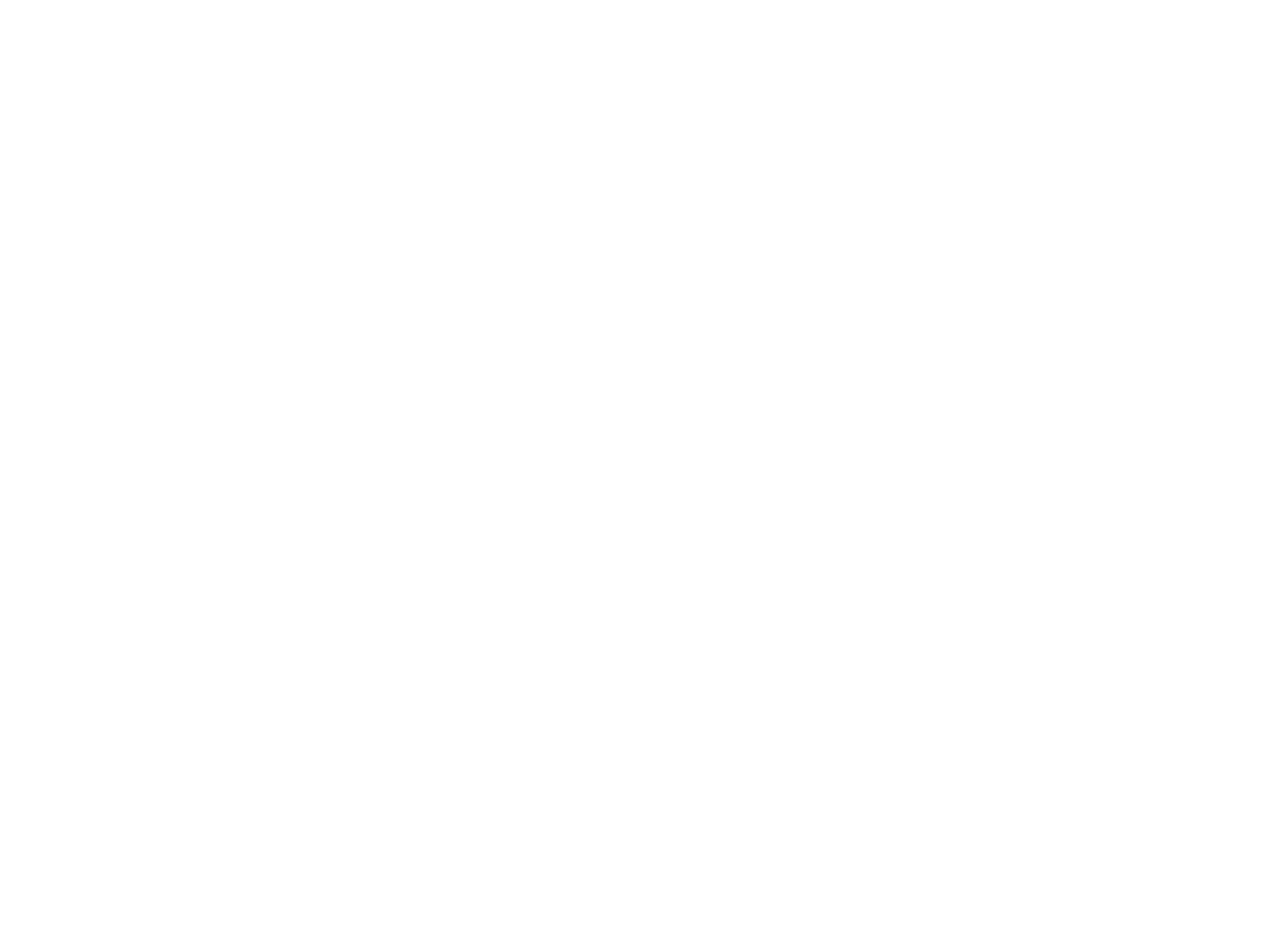
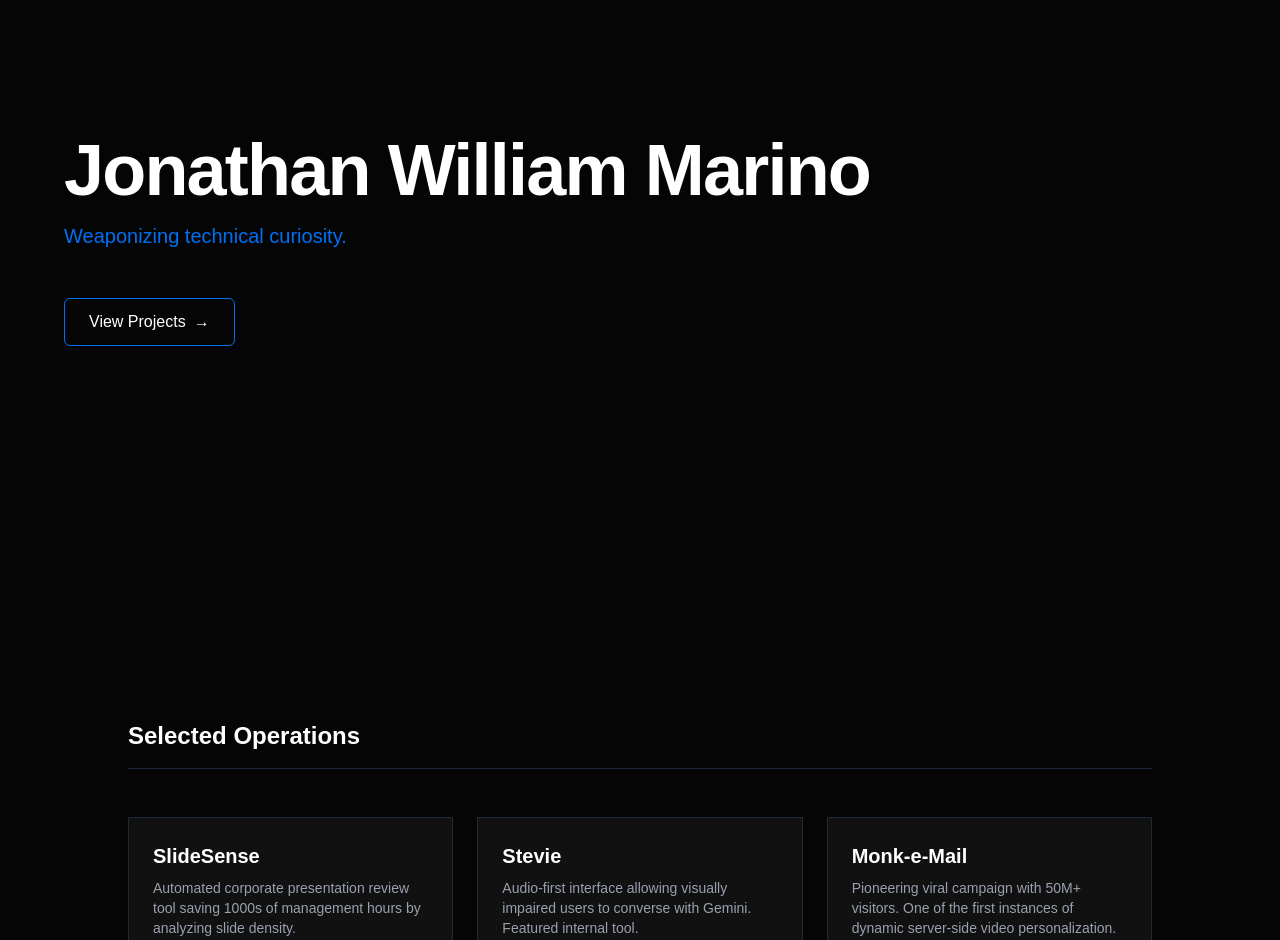
Before and after one commit to marinoonthelake-blip/my-portfolio, a Next.js app: page / in a window 1280 px wide. Shown: the part 160-1100 px from the top of the page. Before the commit the page ends 800 px from the top, so only its background shows below. Built offline with nearby package versions, Linux system fonts and the light colour scheme.

Commit message:
Final: Deploy full portfolio

```diff
--- a/src/app/page.tsx
+++ b/src/app/page.tsx
@@ -1,10 +1,82 @@
-// Force Vercel Rebuild
+import Hero from "../components/Hero";
+import ExperienceTimeline from "../components/Timeline";
+import ProjectGallery from "../components/ProjectGallery";
+
+// 1. Project Data (Narrator Output)
+const projectData = [
+  {
+    id: "slide-sense",
+    title: "SlideSense",
+    category: "Enterprise AI",
+    tech: ["Python", "Computer Vision", "NLP"],
+    image: "", // Placeholder
+    summary: "Automated corporate presentation review tool saving 1000s of management hours by analyzing slide density."
+  },
+  {
+    id: "stevie",
+    title: "Stevie",
+    category: "Accessibility (A11y)",
+    tech: ["Gemini API", "TTS", "React"],
+    image: "", // Placeholder
+    summary: "Audio-first interface allowing visually impaired users to converse with Gemini. Featured internal tool."
+  },
+  {
+    id: "monk-e-mail",
+    title: "Monk-e-Mail",
+    category: "Viral Web",
+    tech: ["Server-Side Rendering", "Legacy Flash"],
+    image: "", // Placeholder
+    summary: "Pioneering viral campaign with 50M+ visitors. One of the first instances of dynamic server-side video personalization."
+  }
+];
+
+// 2. Resume Data
+const careerData = [
+  {
+    role: "AI Engineer / Technical Program Manager",
+    company: "Google",
+    date: "2015 - Present",
+    desc: "Democratized Gemini AI for visually impaired users via 'Stevie' and led 3D Swirl ad adoption.",
+  },
+  {
+    role: "Motion Graphics Director",
+    company: "Boombox",
+    date: "2010 - 2015",
+    desc: "Managed commercial production pipelines and transitioned team from video to interactive code.",
+  },
+  {
+    role: "Creative Technologist",
+    company: "Oddcast",
+    date: "2006 - 2010",
+    desc: "Pioneered server-side rendering for viral campaigns like 'Monk-e-Mail' (50M+ visitors).",
+  }
+];
 
 export default function Home() {
   return (
-    <div style={{ padding: 50, background: 'blue', color: 'white' }}>
-      <h1>SYSTEM ONLINE</h1>
-      <p>The pipeline is connected.</p>
-    </div>
+    <main className="flex min-h-screen flex-col bg-[#050505]">
+      {/* Hero */}
+      <Hero
+        full_name="Jonathan William Marino"
+        tagline="Weaponizing technical curiosity."
+        cta_text="View Projects"
+      />
+
+      {/* Project Gallery */}
+      <section className="w-full max-w-6xl mx-auto px-[24px] md:px-[64px] py-20">
+         <h2 className="text-2xl font-sans font-bold text-white mb-12 border-b border-gray-800 pb-4">
+          Selected Operations
+        </h2>
+        <ProjectGallery projects={projectData} />
+      </section>
+
+      {/* Timeline */}
+      <section className="w-full max-w-4xl mx-auto px-[24px] md:px-[64px] pb-20">
+        <h2 className="text-2xl font-sans font-bold text-white mb-12 border-b border-gray-800 pb-4">
+          Command Log
+        </h2>
+        <ExperienceTimeline data={careerData} />
+      </section>
+    </main>
   );
 }
```
